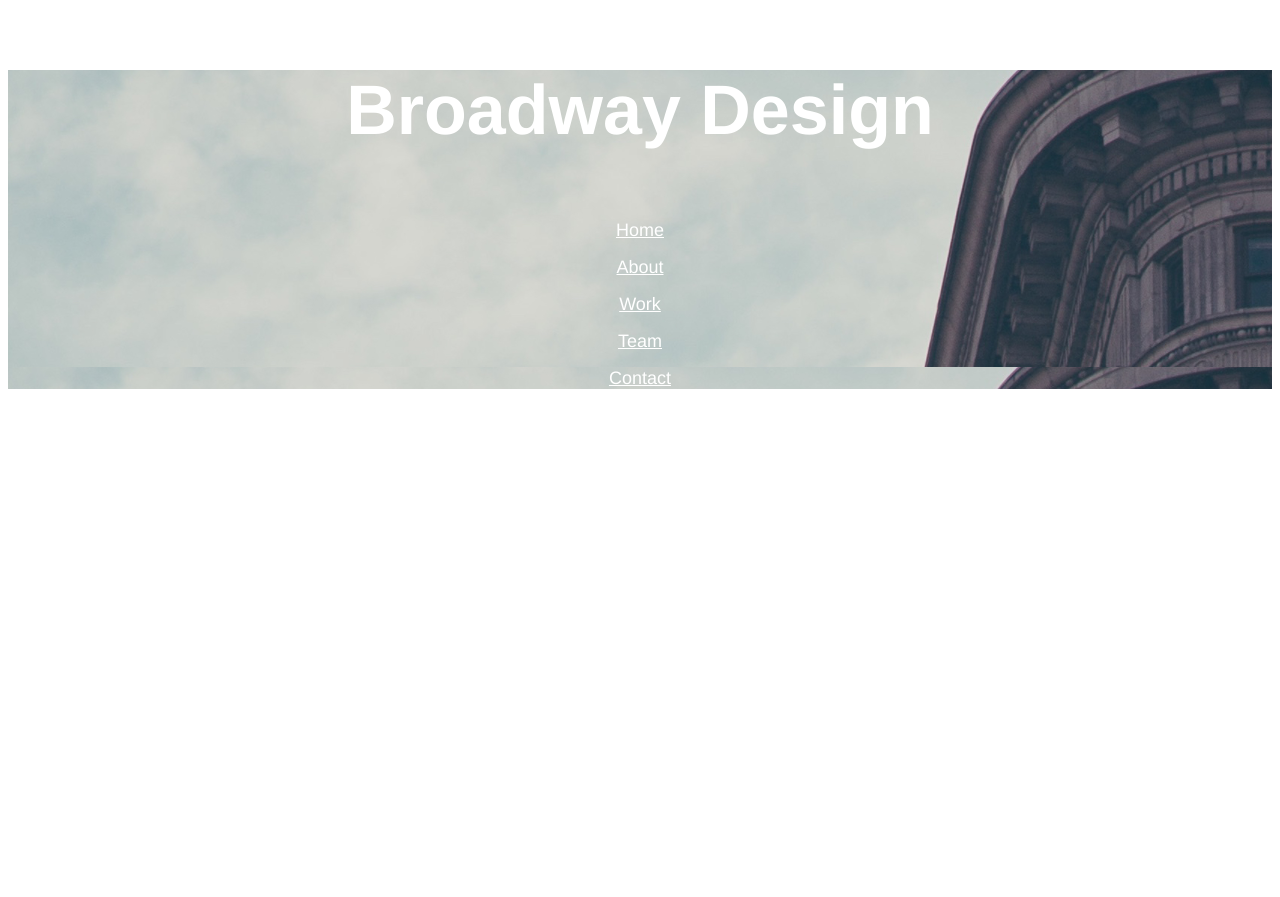
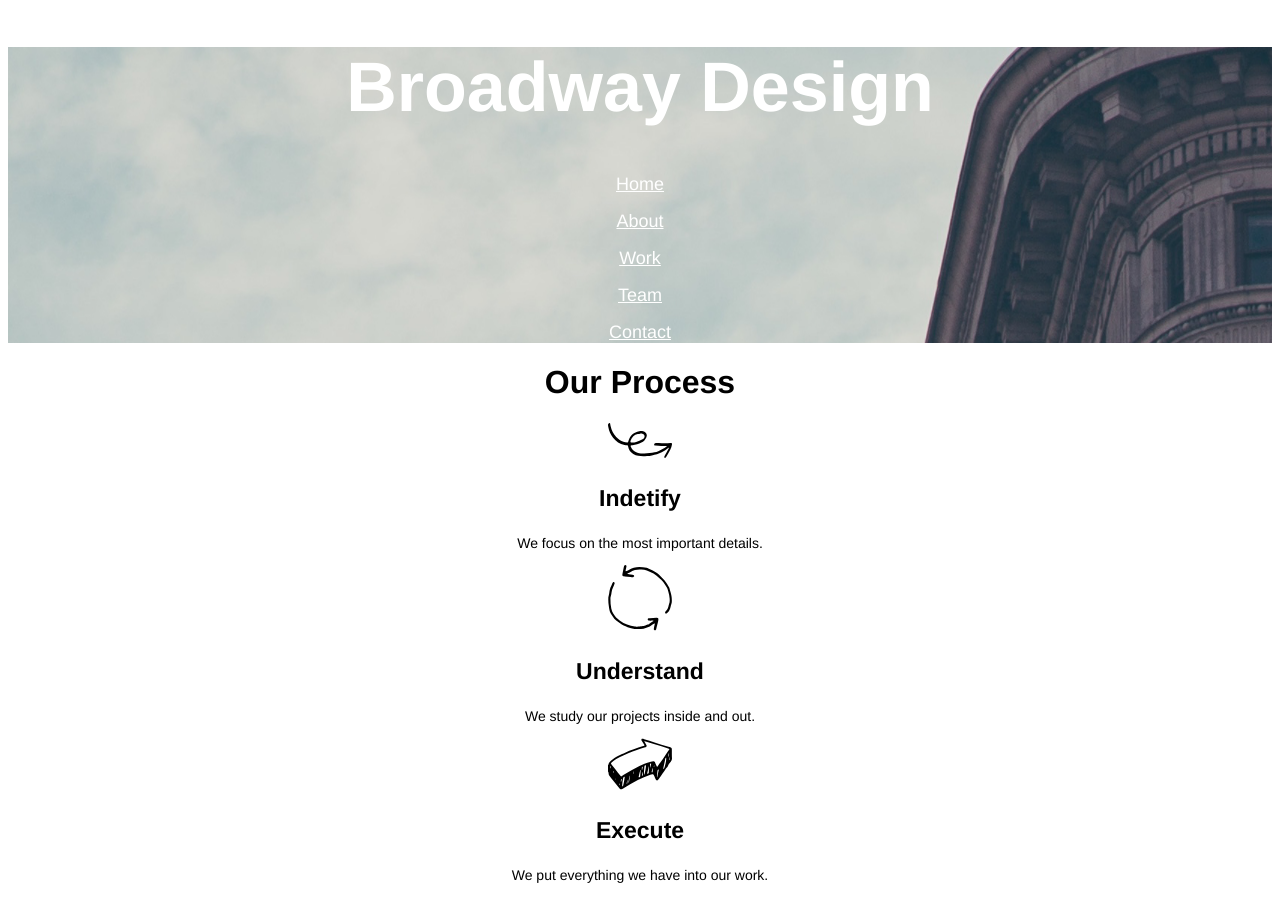
Before and after one commit to SawMines/broadway, a plain HTML site: page index.html in a window 1280 px wide. Before the commit the page ends 800 px from the top, so only its background shows below. Drawn offline with Linux system fonts and the light colour scheme.

Commit message:
Added a new section with styles.

```diff
--- a/index.html
+++ b/index.html
@@ -7,7 +7,7 @@
   </head>
   <body>
     <div class="heading">
-      <p class="header">Broadway Design</p>
+      <h1 class="header">Broadway Design</h1>
 
       <p><a  class="link" href="#">Home</a></p>
       <p><a  class="link" href="#">About</a></p>
@@ -15,5 +15,21 @@
       <p><a  class="link" href="#">Team</a></p>
       <p><a  class="link" href="#">Contact</a></p>
     </div>
+
+    <div class="process">
+      <h1 class="process-heading">Our Process</h1>
+
+      <img src="./resources/media/identify.svg"/>
+      <p class="process-subheading">Indetify</p>
+      <p class="process-desc">We focus on the most important details.</p>
+
+      <img src="./resources/media/understand.svg"/>
+      <p class="process-subheading">Understand</p>
+      <p class="process-desc">We study our projects inside and out.</p>
+
+      <img src="./resources/media/execute.svg"/>
+      <p class="process-subheading">Execute</p>
+      <p class="process-desc">We put everything we have into our work.</p>
+    </div>
   </body>
 </html>
--- a/resources/css/style.css
+++ b/resources/css/style.css
@@ -17,3 +17,17 @@ body {
   color: white;
   font-size: 18px
 }
+
+.process-heading {
+  font-size: 32;
+  font-weight: bold;
+}
+
+.process-subheading {
+  font-size: 23px;
+  font-weight: bold;
+}
+
+.process-desc {
+  font-size: 14px
+}
```
